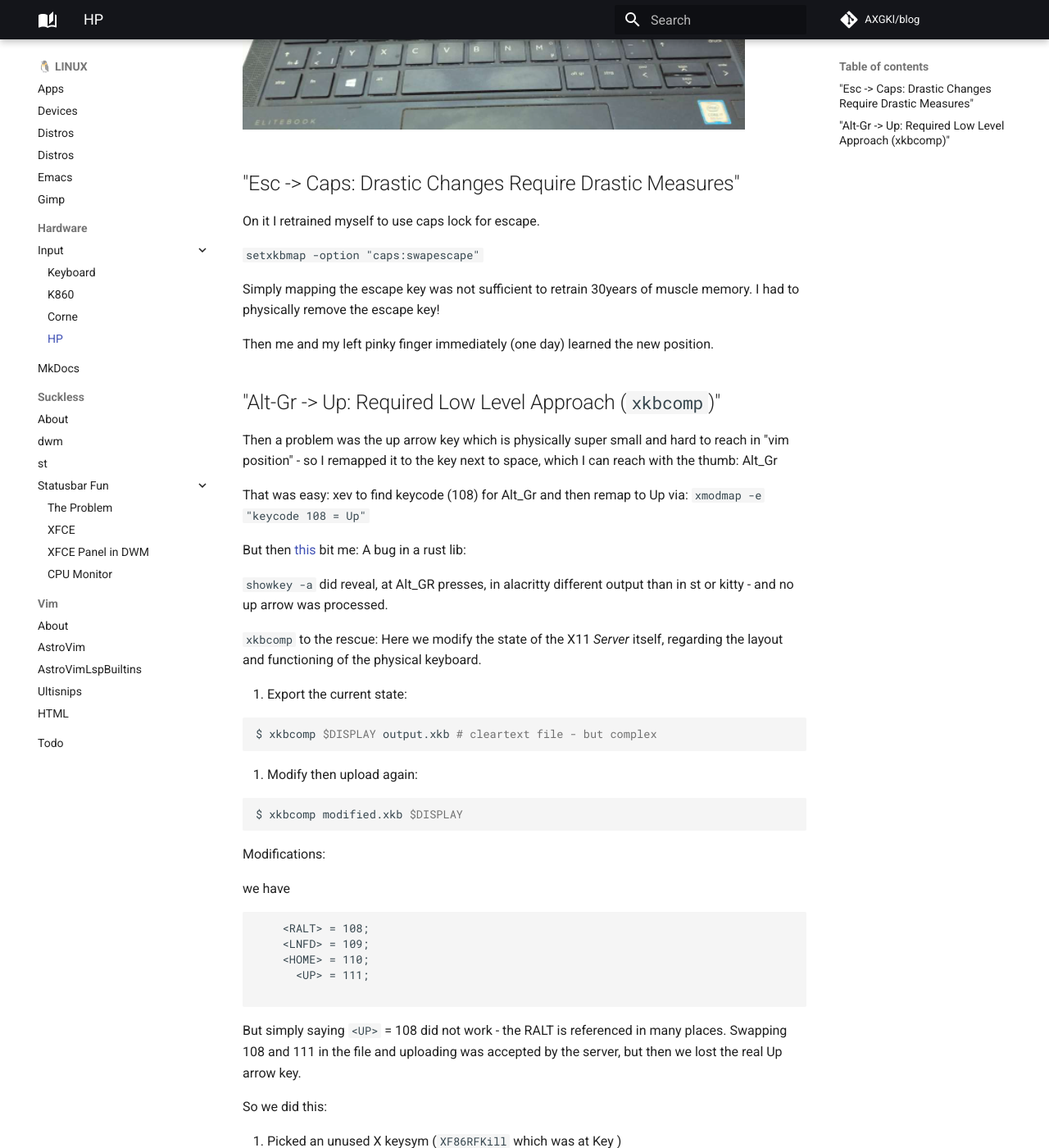
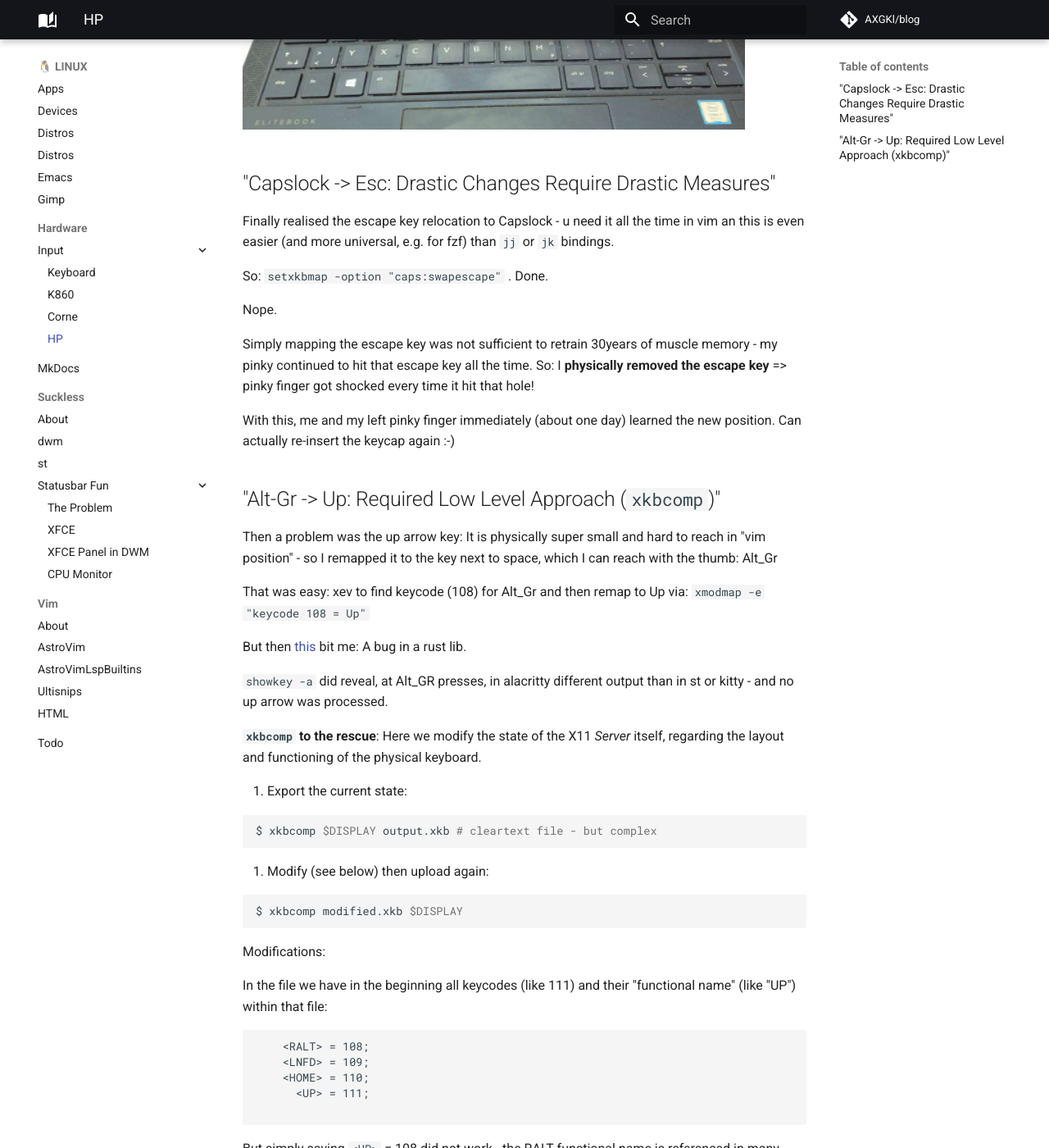
Before and after one commit to AXGKl/blog, an MkDocs documentation site: the page built from docs/ll/hw/input/hp.md, in a window 1280 px wide and 1400 px high, scrolled down 485 px. Shown: the whole window at 82% size. Built offline with MkDocs 1.6.1 and Material for MkDocs 9.7.7, drawn with Linux system fonts in a browser that asks for light colours; comment, search, counter and statistics services are not loaded; some of the changed text lies outside the part shown.

Commit message:
fix: better expl

````diff
--- a/docs/ll/hw/input/hp.md
+++ b/docs/ll/hw/input/hp.md
@@ -9,34 +9,39 @@ Dragonfly convinced me because of super small and light but also the best keyboa
 
 
 
-##  "Esc -> Caps: Drastic Changes Require Drastic Measures"
+##  "Capslock -> Esc: Drastic Changes Require Drastic Measures"
 
-On it I retrained myself to use caps lock for escape.
+Finally realised the escape key relocation to Capslock - u need it all the time in vim an this is
+even easier (and more universal, e.g. for fzf) than `jj` or `jk` bindings.
 
-`setxkbmap -option "caps:swapescape"`
+So: `setxkbmap -option "caps:swapescape"` . Done.
 
-Simply mapping the escape key was not sufficient to retrain 30years of muscle memory. I
-had to physically remove the escape key!
+Nope.
 
-Then me and my left pinky finger immediately (one day) learned the new position.
+
+Simply mapping the escape key was not sufficient to retrain 30years of muscle memory - my pinky
+continued to hit that escape key all the time. So: I **physically removed the escape key** => pinky
+finger got shocked every time it hit that hole!
+
+With this, me and my left pinky finger immediately (about one day) learned the new position. Can
+actually re-insert the keycap again :-)
 
 
 ## "Alt-Gr -> Up: Required Low Level Approach (`xkbcomp`)"
 
 
-Then a problem was the up arrow key which is physically super small and hard to reach in "vim
+Then a problem was the up arrow key: It is physically super small and hard to reach in "vim
 position" - so I remapped it to the key next to space, which I can reach with the thumb:
 Alt_Gr
 
-
 That was easy: xev to find keycode (108) for Alt_Gr and then remap to Up via: `xmodmap -e "keycode 108 = Up"`
 
-But then [this](https://github.com/alacritty/alacritty/issues/4622) bit me: A bug in a rust lib:
+But then [this](https://github.com/alacritty/alacritty/issues/4622) bit me: A bug in a rust lib.
 
 `showkey -a` did reveal, at Alt_GR presses, in alacritty different output than in st or kitty - and
 no up arrow was processed.
 
-`xkbcomp` to the rescue: Here we modify the state of the X11 *Server* itself, regarding the layout and functioning of the physical keyboard.
+**`xkbcomp` to the rescue**: Here we modify the state of the X11 *Server* itself, regarding the layout and functioning of the physical keyboard.
 
 1. Export the current state:
 
@@ -44,7 +49,7 @@ no up arrow was processed.
 $ xkbcomp $DISPLAY output.xkb # cleartext file - but complex
 ```
 
-2. Modify then upload again:
+2. Modify (see below) then upload again:
 
 ```bash
 $ xkbcomp modified.xkb $DISPLAY
@@ -52,7 +57,8 @@ $ xkbcomp modified.xkb $DISPLAY
 
 Modifications:
 
-we have
+In the file we have in the beginning all keycodes (like 111) and their "functional name" (like "UP") within that
+file:
 
 ```
     <RALT> = 108;
@@ -62,18 +68,18 @@ we have
 
 ```
 
-But simply saying `<UP>` = 108 did not work - the RALT is referenced in many places. Swapping 108
+But simply saying `<UP>` = 108 did not work - the RALT functional name is referenced in many places, we need it mapped to a keycode. Swapping 108
 and 111 in the file and uploading was accepted by the server, but then we lost the real Up arrow
-key.
+key, was now really Right Alt.
 
 So we did this:
 
-1. Picked an unused X keysym (`XF86RFKill` which was at Key <I255>)
-1. Swapped it with 108 (our physical Alt_GR) andthen
+1. Picked an *unused* keysym (`XF86RFKill` - which was at Key with functional name, keycode 255 `<I255>`)
+1. Swapped it with 108 (our physical Alt_GR) and then
 1. Then use xmodmap to define a keysym for this one to Up:
 
 ```diff
-/tmp ❯ diff orig.xkb input.xkb                                                                                                  1m 22s
+/tmp ❯ diff orig.xkb input.xkb # our changes
 103c103
 <     <RALT> = 108;
 ---
````
Also changed, not shown: other parts of docs/ll/hw/input/hp.md (+2 -2 lines).
